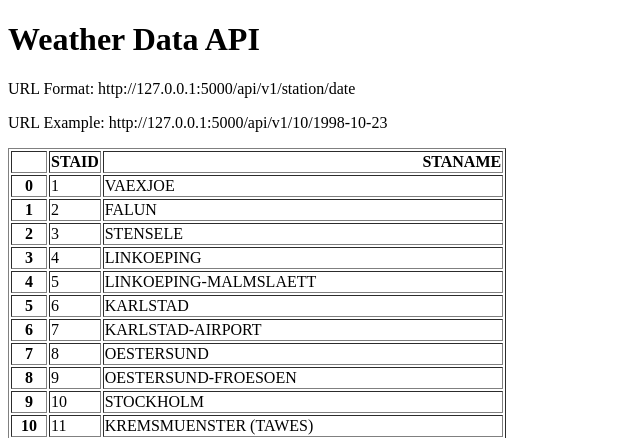
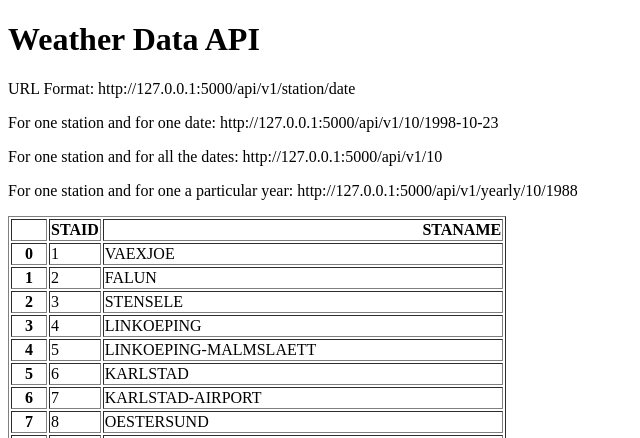
Before and after one commit to himanshuvasani32/Weather_Data_API_App, a Flask app: page / in a window 1280 px wide. Shown: the top 438 px of the page, without its empty margins (0-640 px from the left). Run offline with Flask 3, Linux system fonts and the light colour scheme.

Commit message:
Added 2 more features

```diff
--- a/main.py
+++ b/main.py
@@ -22,5 +22,22 @@ def about(station, date):
             "temperature": temperature}
 
 
+@app.route("/api/v1/<station>")
+def all_data(station):
+    filename = "data_small/TG_STAID" + str(station).zfill(6) + ".txt"
+    df = pd.read_csv(filename, skiprows=20, parse_dates=['    DATE'])
+    result = df.to_dict(orient="records")
+    return result
+
+
+@app.route("/api/v1/yearly/<station>/<year>")
+def yearly_data(station, year):
+    filename = "data_small/TG_STAID" + str(station).zfill(6) + ".txt"
+    df = pd.read_csv(filename, skiprows=20)
+    df["    DATE"] = df["    DATE"].astype(str)
+    result = df[df["    DATE"].str.startswith(str(year))].to_dict(orient="records")
+    return result
+
+
 if __name__ == "__main__":
     app.run(debug=True)
--- a/templates/home.html
+++ b/templates/home.html
@@ -7,7 +7,9 @@
 <body>
     <h1>Weather Data API</h1>
     <p>URL Format: http://127.0.0.1:5000/api/v1/station/date</p>
-    <p>URL Example: http://127.0.0.1:5000/api/v1/10/1998-10-23</p>
+    <p>For one station and for one date: http://127.0.0.1:5000/api/v1/10/1998-10-23</p>
+    <p>For one station and for all the dates: http://127.0.0.1:5000/api/v1/10</p>
+    <p>For one station and for one a particular year: http://127.0.0.1:5000/api/v1/yearly/10/1988</p>
     <p>{{data|safe}}</p>
 </body>
 </html>
```
